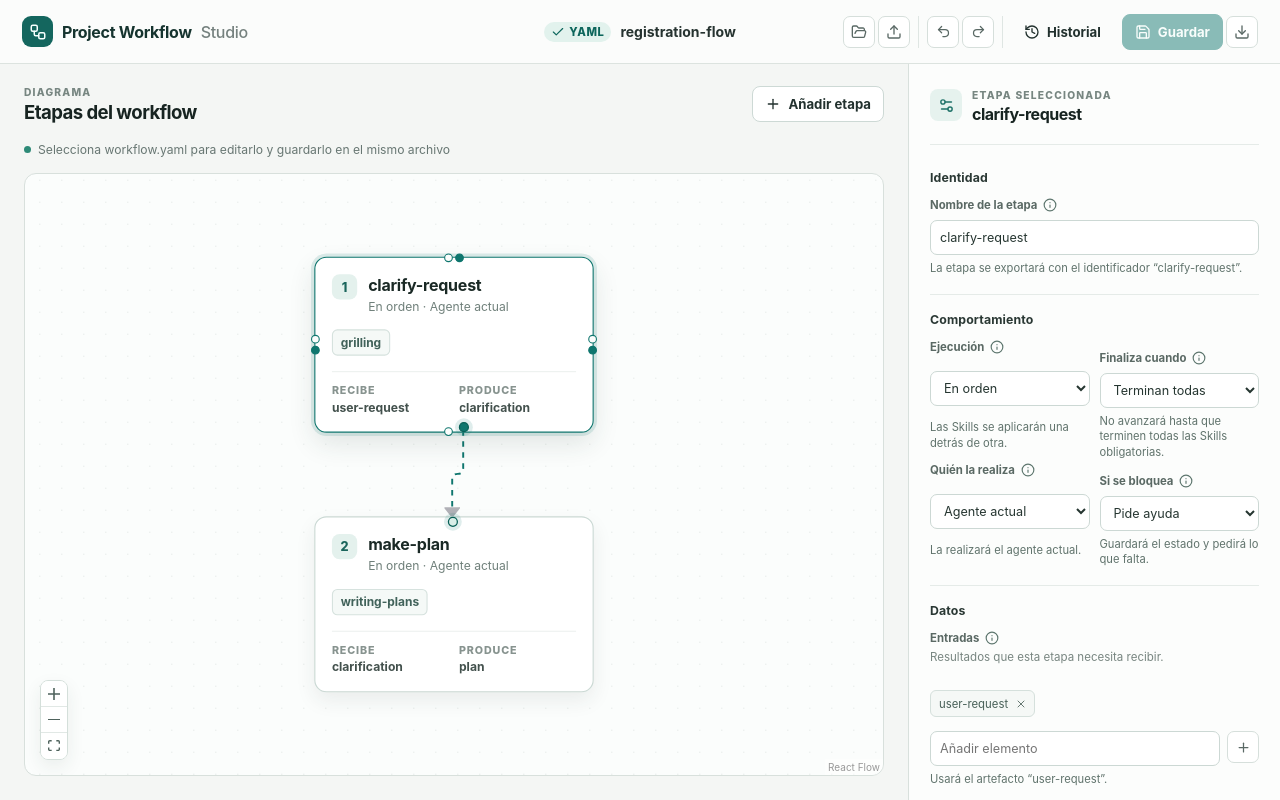
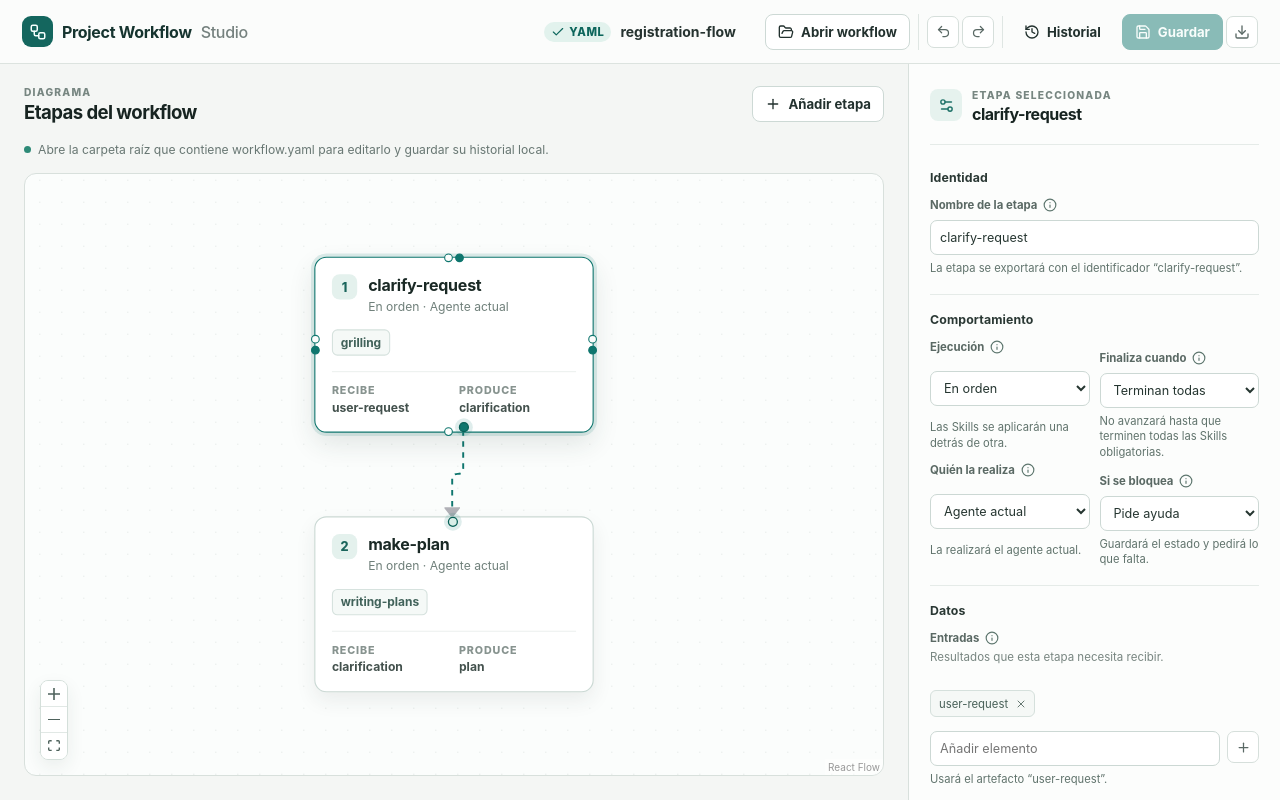
Before and after one commit to vtrc/project-workflow-studio, a React (Vite) app: page / in a window 1280 px wide. Built offline with nearby package versions, Linux system fonts and the light colour scheme.

Commit message:
feat: unify workflow opening flow

```diff
--- a/src/App.css
+++ b/src/App.css
@@ -73,6 +73,7 @@
 .toolbar-group-primary { padding-right: 0; border-right: 0; }
 .button-history { min-height: 32px; padding: 0 9px; color: #40554e; font-size: 0.76rem; }
 .button-history:hover { color: #0f766e; background: #edf5f2; }
+.button-open-workflow { min-height: 32px; padding: 0 10px; font-size: 0.76rem; }
 
 .button {
   justify-content: center;
@@ -352,8 +353,8 @@
   .brand-subtitle, .workflow-title { display: none; }
   .toolbar { width: 100%; justify-content: flex-end; gap: 3px; }
   .toolbar-group { gap: 2px; padding-right: 3px; border-right: 0; }
-  .button-history, .toolbar .button-primary { width: 32px; min-height: 32px; padding: 0; gap: 0; font-size: 0; }
-  .button-history svg, .toolbar .button-primary svg { width: 16px; height: 16px; }
+  .button-history, .toolbar .button-primary, .button-open-workflow { width: 32px; min-height: 32px; padding: 0; gap: 0; font-size: 0; }
+  .button-history svg, .toolbar .button-primary svg, .button-open-workflow svg { width: 16px; height: 16px; }
   .canvas-panel { padding: 18px 14px 14px; }
   .canvas-toolbar { align-items: center; }
   .canvas-toolbar h1 { font-size: 1.06rem; }
--- a/src/App.tsx
+++ b/src/App.tsx
@@ -23,7 +23,6 @@ import {
   Save,
   Settings2,
   Undo2,
-  Upload,
   Workflow,
   X,
 } from 'lucide-react'
@@ -243,8 +242,12 @@ function App() {
   const expectedFileHint = useMemo(() => getSafeRelativeFileHint(), [])
   const [notice, setNotice] = useState(
     expectedFileHint
-      ? `Selecciona ${expectedFileHint} con el selector del navegador para abrirlo.`
-      : 'Selecciona workflow.yaml para editarlo y guardarlo en el mismo archivo',
+      ? window.showDirectoryPicker
+        ? `Abre la carpeta raíz que contiene ${expectedFileHint}.`
+        : `Selecciona ${expectedFileHint} para abrirlo. El historial será temporal.`
+      : window.showDirectoryPicker
+        ? 'Abre la carpeta raíz que contiene workflow.yaml para editarlo y guardar su historial local.'
+        : 'Abre workflow.yaml para editarlo. El historial será temporal en este navegador.',
   )
   const [importError, setImportError] = useState<string | null>(null)
   const [sourceFile, setSourceFile] = useState<LocalFileHandle | null>(null)
@@ -635,11 +638,8 @@ function App() {
     [loadStoredHistory, replaceHistory, scheduleHistoryPersistence],
   )
 
-  const openProjectFolder = useCallback(async () => {
-    if (!window.showDirectoryPicker) {
-      setImportError('Este navegador no permite seleccionar una carpeta. Usa “Abrir workflow”.')
-      return
-    }
+  const openWorkflowFromFolder = useCallback(async () => {
+    if (!window.showDirectoryPicker) return
     try {
       const root = await window.showDirectoryPicker({ mode: 'readwrite' })
       const workflowPath = expectedFileHint ?? 'workflow.yaml'
@@ -684,6 +684,14 @@ function App() {
       setImportError(error instanceof Error ? error.message : 'No se ha podido abrir el archivo YAML.')
     }
   }, [loadWorkflowFile])
+
+  const openWorkflow = useCallback(() => {
+    if (window.showDirectoryPicker) {
+      void openWorkflowFromFolder()
+      return
+    }
+    void openWorkflowFile()
+  }, [openWorkflowFile, openWorkflowFromFolder])
 
   const saveWorkflowFile = useCallback(async () => {
     if (!sourceFile) return
@@ -747,23 +755,15 @@ function App() {
           />
           <div className="toolbar-group" aria-label="Archivo">
             <button
-              className="icon-button"
+              className="button button-secondary button-open-workflow"
               type="button"
-              onClick={openProjectFolder}
-              disabled={!window.showDirectoryPicker}
-              aria-label="Seleccionar carpeta del proyecto"
-              title={window.showDirectoryPicker ? 'Seleccionar carpeta del proyecto y habilitar el historial local' : 'Este navegador no admite el acceso a carpetas'}
+              onClick={openWorkflow}
+              aria-label="Abrir workflow"
+              title={window.showDirectoryPicker
+                ? 'Seleccionar la carpeta raíz, abrir el YAML y guardar el historial local'
+                : 'Abrir un archivo YAML; el historial será temporal en este navegador'}
             >
-              <FolderOpen size={16} aria-hidden="true" />
-            </button>
-            <button
-              className="icon-button"
-              type="button"
-              onClick={openWorkflowFile}
-              aria-label="Abrir archivo YAML"
-              title="Abrir solo un archivo YAML; el historial no se guardará en la carpeta"
-            >
-              <Upload size={16} aria-hidden="true" />
+              <FolderOpen size={16} aria-hidden="true" /> <span>Abrir workflow</span>
             </button>
           </div>
           <div className="toolbar-group" aria-label="Edición">
@@ -820,7 +820,7 @@ function App() {
           <div className="canvas-help" role="status">
             <span><span className="status-dot" /> {notice}</span>
             {expectedFileHint && (
-              <span className="file-hint-copy">Ruta sugerida: {expectedFileHint}. El navegador no la abrirá automáticamente.</span>
+              <span className="file-hint-copy">Ruta sugerida: {expectedFileHint}. Elige su carpeta raíz para abrirla.</span>
             )}
             {validationIssues.length > 0 && (
               <span className="validation-warning">Revisa {validationIssues.length} aviso{validationIssues.length === 1 ? '' : 's'} en el inspector.</span>
@@ -928,7 +928,7 @@ function App() {
             <p id="history-drawer-note" className="history-note">
               {historyEnabled
                 ? `Se guarda solo en .workflow/studio-history/${historyPath ? ` (${historyPath})` : ''}.`
-                : 'Historial temporal. Selecciona la carpeta del proyecto para conservarlo al reiniciar.'}
+                : 'Historial temporal. Abre el workflow desde su carpeta raíz para conservarlo al reiniciar.'}
             </p>
             <div className="history-actions" aria-label="Navegar por el historial">
               <button className="button button-secondary button-small" type="button" onClick={() => restoreHistoryEntry(history.cursor - 1)} disabled={history.cursor === 0}>
```
Also changed, not shown: 2 other files (tests, documents, lock files or other folders).
